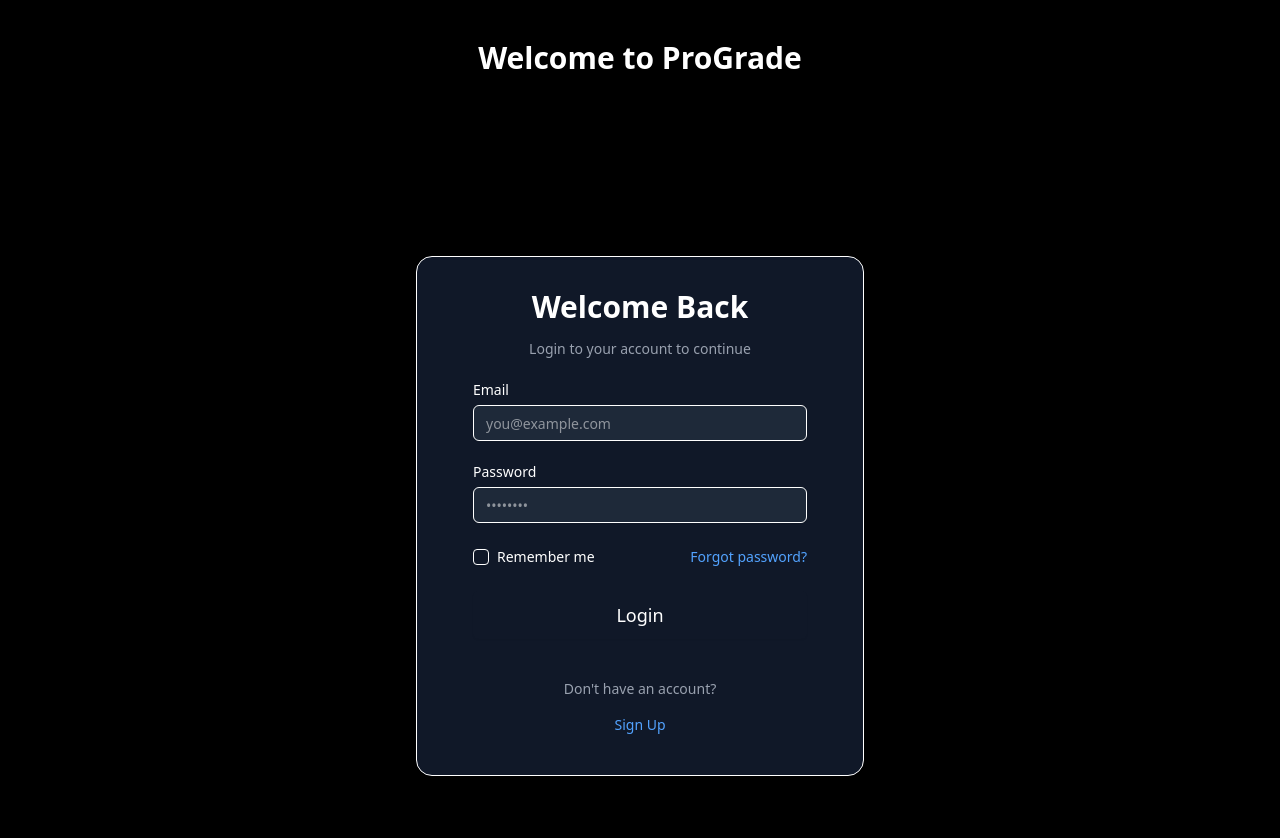
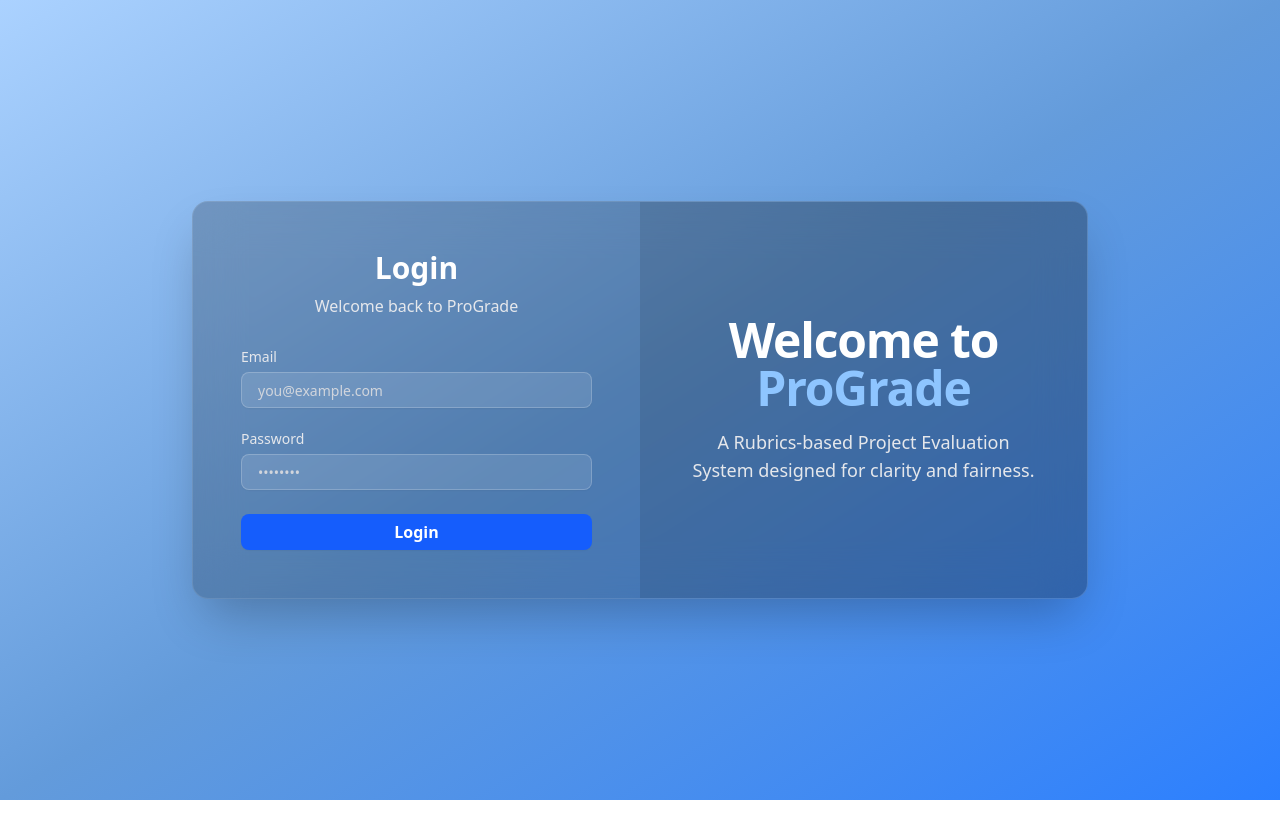
Before and after one commit to rajank18/SGP_S5, a React (Vite) app in the folder frontend/: page /auth/login in a window 1280 px wide. Shown: the top 838 px of the page. After the commit the page ends 800 px from the top, so only its background shows below. Built offline with nearby package versions, Linux system fonts and the light colour scheme.

Commit message:
new login page

```diff
--- a/frontend/package.json
+++ b/frontend/package.json
@@ -20,6 +20,7 @@
     "@tailwindcss/vite": "^4.1.11",
     "class-variance-authority": "^0.7.1",
     "clsx": "^2.1.1",
+    "framer-motion": "^12.23.6",
     "lucide-react": "^0.525.0",
     "react": "^19.1.0",
     "react-dom": "^19.1.0",
--- a/frontend/src/pages/auth/Login.jsx
+++ b/frontend/src/pages/auth/Login.jsx
@@ -1,155 +1,174 @@
 import React, { useState } from 'react';
-import Dashboard from '../faculty/Dashboard';
 import { useNavigate } from 'react-router-dom';
+import { motion, AnimatePresence } from 'framer-motion';
 import { Button } from "@/components/ui/button";
-import {
-    Card,
-    CardContent,
-    CardDescription,
-    CardFooter,
-    CardHeader,
-    CardTitle,
-} from "@/components/ui/card";
 import { Input } from "@/components/ui/input";
 import { Label } from "@/components/ui/label";
-import { Checkbox } from "@/components/ui/checkbox";
 
-const Login = () => {
-    // State for form inputs
-    const [email, setEmail] = useState('');
-    const [password, setPassword] = useState('');
-
-    // State for loading and error messages
+// --- No changes to the API hook ---
+const useAuthApi = () => {
     const [loading, setLoading] = useState(false);
-    const [error, setError] = useState('');
-
-    // Initialize the navigate function
-    const navigate = useNavigate();
-
-    // --- Form Submission Handler ---
-    const handleLogin = async (event) => {
-        event.preventDefault();
+    const loginUser = async (email, password) => {
         setLoading(true);
-        setError('');
-
         try {
             const response = await fetch('http://localhost:3001/api/auth/login', {
                 method: 'POST',
-                headers: {
-                    'Content-Type': 'application/json',
-                },
+                headers: { 'Content-Type': 'application/json' },
                 body: JSON.stringify({ email, password }),
             });
-
             const data = await response.json();
-
-            if (response.ok) {
-                // Login was successful
-                console.log('Login successful:', data);
-
-                // Store token and user info
-                localStorage.setItem('prograde_token', data.token);
-                localStorage.setItem('prograde_user', JSON.stringify(data.user));
-
-                // --- NEW: Conditional Redirection ---
-                if (data.user.role === 'faculty') {
-                    // If user is a faculty, redirect to faculty dashboard
-                    alert(`Welcome, ${data.user.name}! Redirecting to your dashboard...`);
-                    navigate('/faculty/dashboard'); // URL for the faculty dashboard
-                } else {
-                    // If user is a student, redirect to student dashboard
-                    alert(`Welcome, ${data.user.name}! Redirecting to your dashboard...`);
-                    navigate('/student/dashboard'); // Example URL for the student dashboard
+            if (!response.ok) {
+                throw new Error(data.message || 'An unknown error occurred.');
             }
-
-            } else {
-                // Login failed
-                setError(data.message || 'An unknown error occurred.');
-            }
-
-        } catch (err) {
-            // Handle network errors
-            console.error('Network or server error:', err);
-            if (err instanceof TypeError && err.message === 'Failed to fetch') {
-                setError('Connection Error: Could not connect to the server.');
-            } else {
-                setError('An unexpected client-side error occurred.');
-            }
+            return data;
         } finally {
             setLoading(false);
         }
     };
+    return { loginUser, loading };
+};
 
+const Login = () => {
+    // --- No changes to the component logic ---
+    const [email, setEmail] = useState('');
+    const [password, setPassword] = useState('');
+    const [error, setError] = useState(null);
+    const [isSuccess, setIsSuccess] = useState(false);
+
+    const { loginUser, loading } = useAuthApi();
+    const navigate = useNavigate();
+
+    const handleLogin = async (event) => {
+        event.preventDefault();
+        setError(null);
+        setIsSuccess(false);
+        try {
+            const data = await loginUser(email, password);
+            setIsSuccess(true);
+            localStorage.setItem('prograde_token', data.token);
+            localStorage.setItem('prograde_user', JSON.stringify(data.user));
+            setTimeout(() => {
+                if (data.user.role === 'faculty') {
+                    navigate('/faculty/dashboard');
+                } else {
+                    navigate('/student/dashboard');
+                }
+            }, 1500);
+        } catch (err) {
+            setError(err.message);
+        }
+    };
+
+    // --- Animation variants remain the same ---
+    const containerVariants = {
+        hidden: { opacity: 0 },
+        visible: {
+            opacity: 1,
+            transition: { staggerChildren: 0.3, delayChildren: 0.2 }
+        }
+    };
+
+    const textVariants = {
+        hidden: { y: 20, opacity: 0 },
+        visible: {
+            y: 0,
+            opacity: 1,
+            transition: { type: 'spring', stiffness: 100 }
+        }
+    };
+
+    // --- UPDATED JSX FOR A CLEANER, TRANSPARENT DESIGN ---
     return (
-        <div className='bg-black min-h-screen flex items-center justify-center px-4'>
-            <Card className="w-full max-w-md text-white bg-gray-900 p-8 rounded-2xl shadow-2xl">
-                <CardHeader className="text-center space-y-2">
-                    <CardTitle className="text-3xl">Welcome Back</CardTitle>
-                    <CardDescription className="text-gray-400">
-                        Login to your account to continue
-                    </CardDescription>
-                </CardHeader>
+        <div className='bg-gradient-to-br from-[#abd2ff] via-[#639bdb] to-[#2b7fff] min-h-screen flex items-center justify-center p-4 text-white font-sans'>
+            <div className="w-full max-w-4xl mx-auto">
+                {/* Main container with a more subtle blur and border */}
+                <div className="grid grid-cols-1 lg:grid-cols-2 bg-black/20 backdrop-blur-xl rounded-2xl shadow-2xl overflow-hidden border border-white/10">
 
-                <CardContent>
+                    {/* Left Column: Login Form */}
+                    <div className="p-8 md:p-12 flex flex-col justify-center">
+                        <h2 className="text-3xl font-bold mb-2 text-center text-white">Login</h2>
+                        <p className="text-gray-200 text-center mb-8">Welcome back to ProGrade</p>
+
                         <form onSubmit={handleLogin} className="space-y-6">
-                        <div className="grid gap-2">
-                            <Label htmlFor="email">Email</Label>
+                            <div className="space-y-2">
+                                <Label htmlFor="email" className="text-gray-200">Email</Label>
                                 <Input
                                     id="email"
                                     type="email"
                                     placeholder="you@example.com"
                                     required
-                                className="bg-gray-800 text-white"
+                                    className="w-full bg-white/10 border border-white/20 rounded-lg px-4 py-2 text-white placeholder-gray-300 focus:outline-none focus:ring-2 focus:ring-white/50 transition-shadow"
                                     value={email}
                                     onChange={(e) => setEmail(e.target.value)}
                                 />
                             </div>
 
-                        <div className="grid gap-2">
-                            <Label htmlFor="password">Password</Label>
+                            <div className="space-y-2">
+                                <Label htmlFor="password" className="text-gray-200">Password</Label>
                                 <Input
                                     id="password"
                                     type="password"
                                     placeholder="••••••••"
                                     required
-                                className="bg-gray-800 text-white"
+                                    className="w-full bg-white/10 border border-white/20 rounded-lg px-4 py-2 text-white placeholder-gray-300 focus:outline-none focus:ring-2 focus:ring-white/50 transition-shadow"
                                     value={password}
                                     onChange={(e) => setPassword(e.target.value)}
                                 />
                             </div>
 
-                        <div className="flex items-center justify-between">
-                            <div className="flex items-center space-x-2">
-                                <Checkbox id="remember" />
-                                <Label htmlFor="remember" className="text-sm">Remember me</Label>
-                            </div>
-                            <a
-                                href="#"
-                                className="text-sm text-blue-400 hover:underline"
+                            <AnimatePresence>
+                                {error && (
+                                    <motion.div
+                                        initial={{ opacity: 0, height: 0 }}
+                                        animate={{ opacity: 1, height: 'auto' }}
+                                        exit={{ opacity: 0, height: 0 }}
+                                        className="text-center text-gray-700 text-sm font-medium"
                                     >
-                                Forgot password?
-                            </a>
+                                        {error}
+                                    </motion.div>
+                                )}
+                            </AnimatePresence>
+
+                            <motion.div whileHover={{ scale: 1.02 }} transition={{ type: "spring", stiffness: 400, damping: 10 }}>
+                                <Button
+                                    type="submit"
+                                    className={`w-full py-3 text-md font-bold text-white cursor-pointer transition-all duration-300 rounded-lg ${isSuccess ? 'bg-green-500 hover:bg-green-600' : 'bg-blue-600 hover:bg-blue-700'}`}
+                                    disabled={loading || isSuccess}
+                                >
+                                    {isSuccess ? 'Success!' : loading ? 'Logging In...' : 'Login'}
+                                </Button>
+                            </motion.div>
+                        </form>
                     </div>
 
-                        {error && (
-                            <div className="text-center text-red-500 text-sm font-medium">
-                                {error}
+                    {/* Right Column: Animated Text */}
+                    <div className="hidden lg:flex flex-col items-center justify-center p-12 bg-black/10">
+                        <motion.div
+                            variants={containerVariants}
+                            initial="hidden"
+                            animate="visible"
+                            className="text-center space-y-4"
+                        >
+                            <motion.h1
+                                variants={textVariants}
+                                className="text-5xl font-extrabold tracking-tight text-white"
+                            >
+                                Welcome to
+                                <span className="text-blue-300"> ProGrade</span>
+                            </motion.h1>
+                            <motion.p
+                                variants={textVariants}
+                                className="text-lg text-gray-200 max-w-sm"
+                            >
+                                A Rubrics-based Project Evaluation System designed for clarity and fairness.
+                            </motion.p>
+                        </motion.div>
                     </div>
-                        )}
 
-                        <Button type="submit" className="w-full py-6 text-lg" disabled={loading}>
-                            {loading ? 'Logging In...' : 'Login'}
-                        </Button>
-                    </form>
-                </CardContent>
-
-                <CardFooter className="flex flex-col items-center mt-4 gap-2">
-                    <span className="text-gray-400 text-sm">Don't have an account?</span>
-                    <Button variant="link" className="text-blue-400 text-sm">Sign Up</Button>
-                </CardFooter>
-            </Card>
                 </div>
-    )
-}
+            </div>
+        </div>
+    );
+};
 
 export default Login;
--- a/frontend/src/pages/faculty/Dashboard.jsx
+++ b/frontend/src/pages/faculty/Dashboard.jsx
@@ -47,7 +47,7 @@
                     {/* The "Create Course" button */}
                     <button
                         onClick={() => setIsPopupOpen(true)}
-                        className="border-2 border-dashed border-gray-300 rounded-xl flex flex-col items-center justify-center text-gray-500 hover:bg-gray-200 hover:border-gray-400 transition-colors h-48">
+                        className="border-2 border-dashed border-gray-300 rounded-xl flex flex-col items-center justify-center text-gray-500 hover:bg-gray-200 hover:border-gray-400 transition-colors h-48 cursor-pointer">
                         {/* Plus Icon (SVG) */}
                         <svg xmlns="http://www.w3.org/2000/svg" width="32" height="32" viewBox="0 0 24 24" fill="none" stroke="currentColor" strokeWidth="2" strokeLinecap="round" strokeLinejoin="round"><line x1="12" y1="5" x2="12" y2="19"></line><line x1="5" y1="12" x2="19" y2="12"></line></svg>
                         <span className="mt-2 font-semibold">Create New Course</span>
--- a/frontend/src/routes/AuthRoutes.jsx
+++ b/frontend/src/routes/AuthRoutes.jsx
@@ -8,12 +8,12 @@
     return (
         <>
             <Routes>
-                <Route element={<Auth />}>
+                {/* <Route element={<Auth />}> */}
 
                 <Route path="login" element={<Login/>} />
 
 
-                </Route>
+                {/* </Route> */}
 
             </Routes>
         </>
--- a/frontend/src/routes/Navigation.jsx
+++ b/frontend/src/routes/Navigation.jsx
@@ -1,4 +1,4 @@
-import { Route, BrowserRouter as Router, Routes } from 'react-router-dom'
+import { Route, BrowserRouter as Router, Routes, Navigate } from 'react-router-dom'
 import AuthRoutes from "../routes/AuthRoutes"
 import StudentRoutes from './StudentRoutes'
 import FacultyRoutes from './FacultyRoutes'
@@ -9,10 +9,10 @@
         <>
             <Router>
                 <Routes>
+                    <Route path='/' element={<Navigate to="/auth/login" replace />} />
                     <Route path='/auth/*' element={<AuthRoutes />} />
                     <Route path='/*' element={<FacultyRoutes />} />
                     <Route path='/student/*' element={<StudentRoutes />} />
-
                 </Routes>
             </Router>
         </>
```
Also changed, not shown: frontend/src/components/header.jsx (+20 -8 lines), 2 other files (tests, documents, lock files or other folders). Lines whose indentation alone changed are shown as unchanged.
